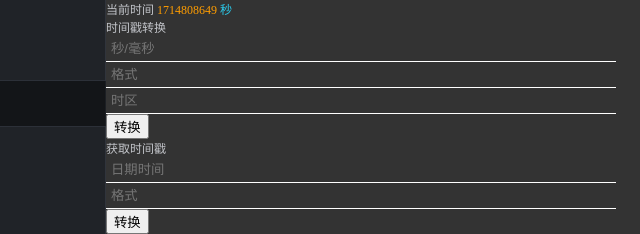
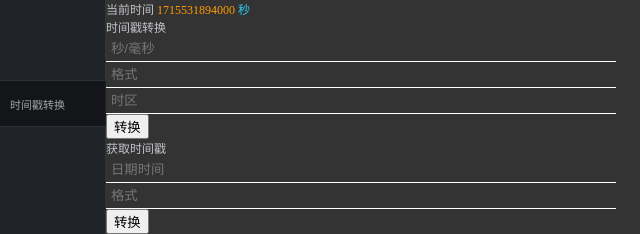
Before and after one commit to TG-lab3k/fasttool, a plain HTML site: page index_new.html in a window 1280 px wide. Shown: the top 234 px of the page, 0-640 px from the left. Drawn offline with Linux system fonts and the light colour scheme.

Commit message:
update time

```diff
--- a/index_new.html
+++ b/index_new.html
@@ -8,8 +8,6 @@
     <link href="./style_index.css" rel="stylesheet" type="text/css">
     <link href="./style_index_v1.css" rel="stylesheet" type="text/css">
     <script src="./moment.min.js"></script>
-    <!-- script src="./moment-timezone-with-data.min.js"></script -->
-    <!--script src="./moment-timezone.min.js"></script-->
     <script src="./script_index.js" rel="script" type="text/javascript"></script>
 </head>
 <body class="app app-theme-dark">
@@ -17,9 +15,9 @@
         <div class="app-left-pane app-pane">
             <div class="left-nav" theme="dark">
                 <div style="height: 80px;">
-
                 </div>
                 <a href="/" class="left-nav-item router-link-exact-active">
+                    <span>时间戳转换</span>
                 </a>
             </div>
         </div>
@@ -27,9 +25,7 @@
             <div>
                 <div>
                     <span>当前时间</span>
-                    <span class="title-text color-yellow-y1">
-                        1714808649
-                    </span>
+                    <span class="title-text color-yellow-y1 current-timestamp"></span>
                     <span class="colored-link">秒</span>
                 </div>
 
--- a/script_index.js
+++ b/script_index.js
@@ -1,4 +1,14 @@
 const FORMAT_DEFAULT = 'YYYY-MM-DD HH:mm:ss';
+
+function updateCurrentTime(){
+    var currentTimeInMills = Date.now();
+    var currentTimeDiv = document.querySelector('.current-timestamp');
+    currentTimeDiv.innerHTML = currentTimeInMills;
+}
+
+function launchUpdateCurrentTime() {
+    setInterval(updateCurrentTime, 500);
+}
 
 function convertTimestampToGMT(timestamp, offset) {
     var date = new Date(timestamp);
@@ -99,6 +109,7 @@ function bindingEvent(componentName, eventName, action) {
 function app() {
     bindingEvent('.timestamp-datetime-convert', 'click', clickConvertMillisToGMT);
     bindingEvent('.datetime-timestamp-convert', 'click', clickConvertGMTToMillis);
+    launchUpdateCurrentTime();
 }
 
 function boost() {
```
